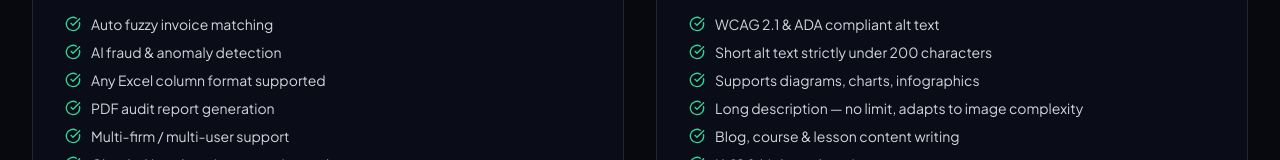
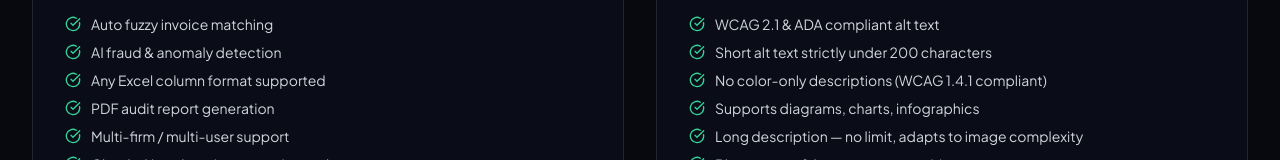
Before and after one commit to anshuman2001/nexaweb-solutions, a Next.js app: page /products in a window 1280 px wide. Shown: the part 553-713 px from the top of the page. Built offline with nearby package versions, Linux system fonts and the light colour scheme; no server answers.

Commit message:
Add WCAG 1.4.1 no-color rule to EduAccess AI features

```diff
--- a/app/products/page.tsx
+++ b/app/products/page.tsx
@@ -53,6 +53,7 @@ const products = [
     features: [
       'WCAG 2.1 & ADA compliant alt text',
       'Short alt text strictly under 200 characters',
+      'No color-only descriptions (WCAG 1.4.1 compliant)',
       'Supports diagrams, charts, infographics',
       'Long description — no limit, adapts to image complexity',
       'Blog, course & lesson content writing',
```
